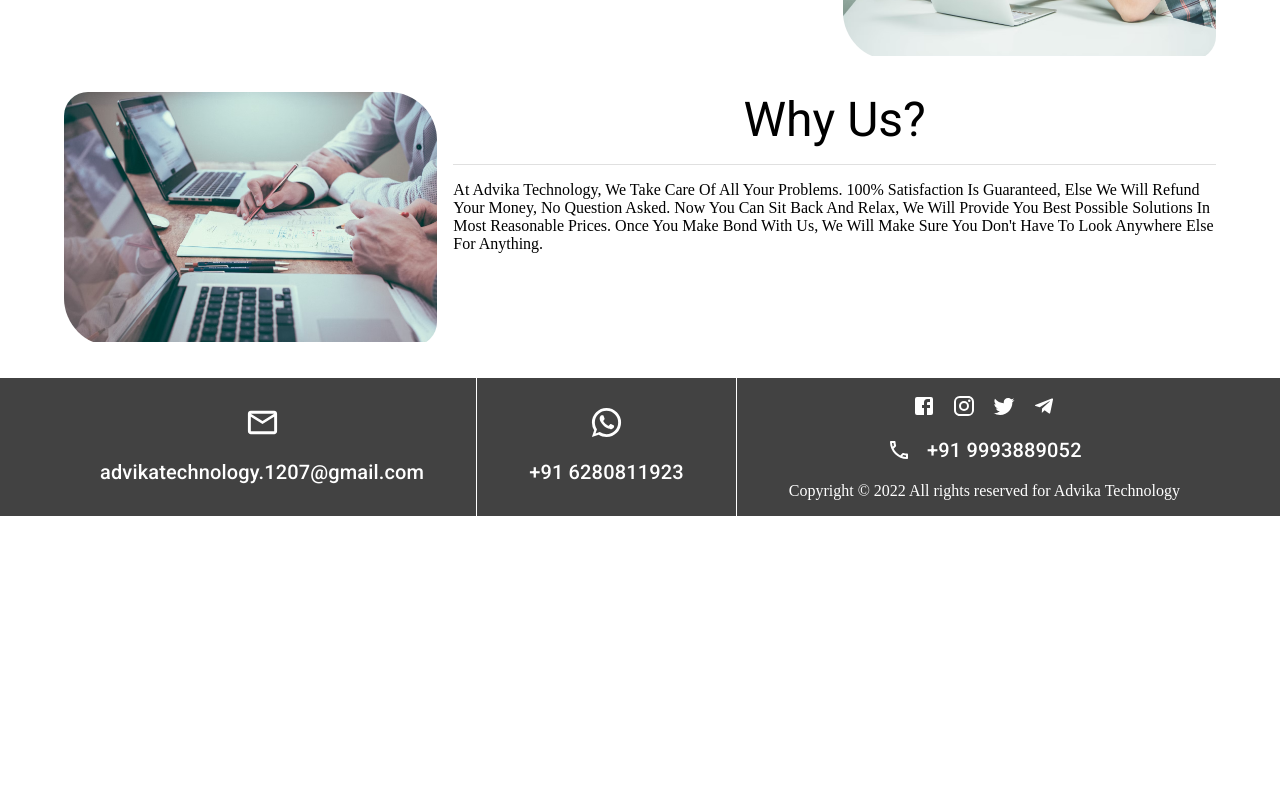
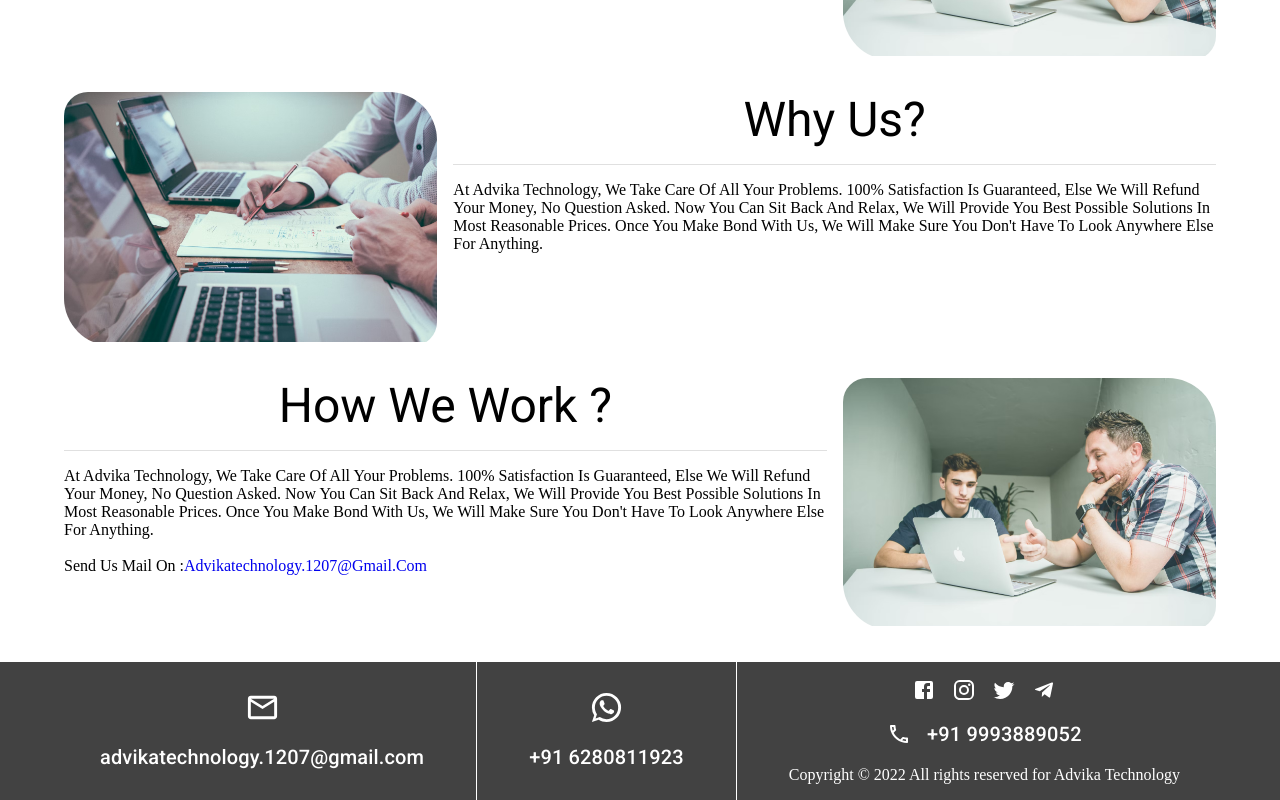
Before and after one commit to MrYogesh0709/job, a React (Create React App) app: page /about in a window 1280 px wide. Shown: the part 793-1593 px from the top of the page. Before the commit the page ends 1309 px from the top, so only its background shows below. Built offline with nearby package versions, Linux system fonts and the light colour scheme.

Commit message:
about us

```diff
--- a/src/page/about/About.jsx
+++ b/src/page/about/About.jsx
@@ -132,6 +132,62 @@
           </Grid>
         </Grid>
       </Container>
+      <Container sx={{ mt: "2rem", mb: "2rem" }}>
+        <Grid container spacing={2}>
+          <Grid item xs={12} sm={8}>
+            <Stack gap={2}>
+              <Typography
+                variant="h3"
+                textTransform="capitalize"
+                textAlign={"center"}
+              >
+                How We Work ?
+              </Typography>
+              <Divider />
+              <Typography variant="p" textTransform="capitalize">
+                At Advika Technology, we take care of all your problems. 100%
+                satisfaction is guaranteed, else we will refund your money, no
+                question asked. Now you can sit back and relax, we will provide
+                you best possible solutions in most reasonable prices. Once you
+                make bond with us, we will make sure you don't have to look
+                anywhere else for anything.
+                <br />
+                <br />
+                Send us mail on :
+                <Typography
+                  variant="p"
+                  component="a"
+                  href="mailto:advikatechnology.1207@gmail.com"
+                  sx={{ textDecoration: "none" }}
+                  target="_blank"
+                >
+                  advikatechnology.1207@gmail.com
+                </Typography>
+              </Typography>
+            </Stack>
+          </Grid>
+          <Grid
+            item
+            xs={12}
+            sm={4}
+            display="flex"
+            justifyContent={"center"}
+            alignItems={"center"}
+          >
+            <Card
+              sx={{ borderRadius: "24px 48px 24px 48px", boxShadow: "none" }}
+            >
+              <img
+                src={`${about_us}`}
+                alt="aobut_us"
+                loading="lazy"
+                width={"100%"}
+                size="cover"
+              />
+            </Card>
+          </Grid>
+        </Grid>
+      </Container>
     </>
   );
 };
```
